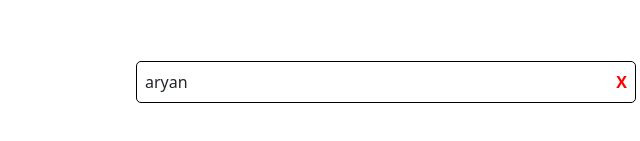
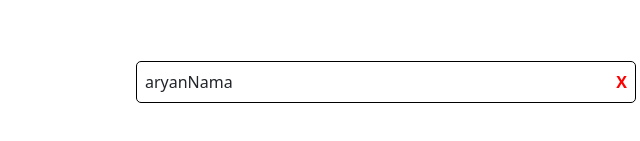
Before and after one commit to aryannama001/Hacktober, a plain HTML site: page index.html in a window 1280 px wide. Shown: the part 227-368 px from the top of the page, 270-910 px from the left. Drawn offline with nearby package versions, Linux system fonts and the light colour scheme.

Commit message:
Update index.html

```diff
--- a/index.html
+++ b/index.html
@@ -33,7 +33,7 @@
     </div>
     <div id="todo-items">
        <ul id="list">
-           <li class="items"><span class="item-txt">aryan</span> <span  class="delete-btn">X</span></li>
+           <li class="items"><span class="item-txt">aryanNama</span> <span  class="delete-btn">X</span></li>
        </ul>
     </div>
     <script src="https://cdn.jsdelivr.net/npm/bootstrap@5.1.1/dist/js/bootstrap.bundle.min.js" integrity="sha384-/bQdsTh/da6pkI1MST/rWKFNjaCP5gBSY4sEBT38Q/9RBh9AH40zEOg7Hlq2THRZ" crossorigin="anonymous"></script>
```
